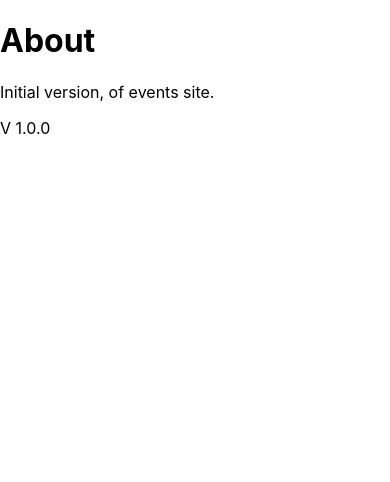
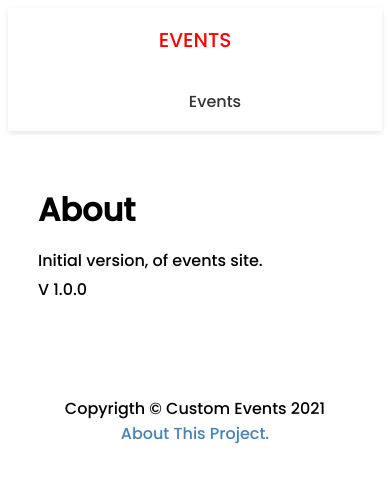
Before and after one commit to Crobatair/events, a Next.js app in the folder events-frontend/: page /about in a window 390 px wide. Shown: the top 482 px of the page. Built offline with nearby package versions, Linux system fonts and the light colour scheme.

Commit message:
create layout header & footer, also configured jsconfig.json to use absolute paths on imports.

```diff
--- /dev/null
+++ b/events-frontend/components/Footer.js
@@ -0,0 +1,23 @@
+import Link from 'next/link';
+import styles from '@/style/Footer.module.css';
+
+/**
+ * Footer for Custom Events Project
+ *
+ * @returns {JSX.Element}
+ * @constructor
+ */
+export default function Footer({}) {
+  return (
+    <footer className={styles.footer}>
+      <p>Copyrigth &copy; Custom Events 2021</p>
+      <p>
+        <Link href="/about">
+          <a>
+            About This Project.
+          </a>
+        </Link>
+      </p>
+    </footer>
+  );
+}
--- /dev/null
+++ b/events-frontend/components/Header.js
@@ -0,0 +1,26 @@
+import Link from 'next/link';
+import styles from '@/style/Header.module.css'
+
+/**
+ *
+ * Header for Custom Events Project
+ *
+ * @returns {JSX.Element}
+ * @constructor
+ */
+export default function Header({}) {
+  return (
+    <header className={styles.header}>
+      <div className={styles.logo}>
+        <Link href='/'>
+          <a>Events</a>
+        </Link>
+      </div>
+      <nav>
+        <ul>
+          <Link href="/events"><a>Events</a></Link>
+        </ul>
+      </nav>
+    </header>
+  );
+}
--- /dev/null
+++ b/events-frontend/components/Layout.js
@@ -0,0 +1,43 @@
+import Head from 'next/head';
+import styles from '@/style/Layout.module.css';
+import Header from '@/components/Header';
+import Footer from "@/components/Footer";
+
+/**
+ *
+ * Layout for Custom Events Project
+ *
+ * @param title {string} Title of the page
+ * @param keywords {string}
+ * @param description {string}
+ * @param children {[]}
+ * @returns {JSX.Element}
+ * @constructor
+ */
+export default function Layout({ title, keywords, description, children }) {
+
+
+
+  return (
+    <div>
+      <Head>
+       <title>{title}</title>
+        <meta name='description' content={description}/>
+        <meta name={'keywords'} content={keywords}/>
+      </Head>
+      <Header/>
+      <div className={styles.container}>
+
+        {children}
+      </div>
+
+      <Footer/>
+    </div>
+  )
+}
+
+Layout.defaultProps = {
+  title: "Custom Events by @Crobatair",
+  description: "Custom Events by @Crobatair",
+  keywords: "Events, Custom, Crobatair",
+}
--- a/events-frontend/pages/about.js
+++ b/events-frontend/pages/about.js
@@ -1,8 +1,9 @@
+import Layout from "@/components/Layout";
 
 export default function AboutPage({}) {
 
   return (
-    <div>
+    <Layout title="About Events Page" description="About this project of Events Page">
       <h1>About</h1>
       <p>
         Initial version, of events site.
@@ -10,6 +11,6 @@ export default function AboutPage({}) {
       <p>
         V 1.0.0
       </p>
-    </div>
+    </Layout>
   )
 }
--- /dev/null
+++ b/events-frontend/styles/Footer.module.css
@@ -0,0 +1,8 @@
+.footer {
+    margin: 100px 0px 40px;
+    text-align: center;
+}
+
+.footer p {
+    margin: 5px 0;
+}
--- /dev/null
+++ b/events-frontend/styles/Header.module.css
@@ -0,0 +1,56 @@
+.header {
+  display: flex;
+  justify-content: space-between;
+  align-items: center;
+  background: #fff;
+  color: #333;
+  height: 60px;
+  padding: 0 30px;
+  box-shadow: 0 2px 5px rgba(0, 0, 0, 0.1);
+}
+
+.header a {
+  color: #333;
+  margin-right: 20px;
+}
+
+.header a:hover {
+  color: #000;
+}
+.header ul {
+  display: flex;
+  align-items: center;
+  justify-content: center;
+  list-style: none;
+}
+
+.logo {
+  color: red;
+  font-size: 20px;
+  text-transform: uppercase;
+}
+
+.logo a {
+  color: red;
+}
+
+@media (max-width: 768px) {
+  .header {
+    flex-direction: column;
+    height: auto;
+  }
+
+  .header ul {
+    margin: 20px 0;
+    flex-direction: column;
+    text-align: center;
+  }
+
+  .header a {
+    margin-right: 0;
+  }
+
+  .logo {
+    margin: 20px 0;
+  }
+}
--- /dev/null
+++ b/events-frontend/styles/Layout.module.css
@@ -0,0 +1,5 @@
+.container {
+  margin: 60px auto;
+  max-width: 960px;
+  padding: 0 30px;
+}
--- a/events-frontend/styles/globals.css
+++ b/events-frontend/styles/globals.css
@@ -1,16 +1,60 @@
-html,
-body {
-  padding: 0;
-  margin: 0;
-  font-family: -apple-system, BlinkMacSystemFont, Segoe UI, Roboto, Oxygen,
-    Ubuntu, Cantarell, Fira Sans, Droid Sans, Helvetica Neue, sans-serif;
+
+@import url('https://fonts.googleapis.com/css2?family=Poppins:ital,wght@0,100;0,200;0,300;0,500;1,100;1,300;1,500&display=swap');
+
+html, body {
+    font-family:'Poppins', sans-serif;
+    line-height: 1.2;
 }
 
 a {
-  color: inherit;
-  text-decoration: none;
+    text-decoration: none;
+    color: steelblue;
 }
 
-* {
-  box-sizing: border-box;
+p {
+  margin: 10px 0;
 }
+
+h1 {
+    margin-top: 20px;
+}
+
+.btn {
+    display: inline-block;
+    background: red;
+    color: white;
+    padding: 10px 20px;
+    cursor: pointer;
+    border: 0;
+    border-radius: 5px;
+}
+
+.btn:hover {
+    opacity: 0.9;
+}
+
+.btn .secondary{
+    font: inherit;
+    font-size: 13px;
+    background: black;
+    color: white !important;
+    border: 0;
+    border-radius: 5px;
+    padding: 5px 15px;
+    margin: 0 20px;
+    cursor: pointer;
+}
+
+.btn:hover .secondary{
+    opacity: 0.8;
+}
+
+.btn-icon {
+    display: flex;
+    align-items: center;
+    justify-content: center;
+}
+
+.btn-icon svg {
+    margin-right: 5px;
+}
```
Also changed, not shown: events-frontend/jsconfig.json (added, +16 -0 lines), events-frontend/pages/events/index.js (+9 -5 lines), events-frontend/pages/index.js (+4 -3 lines), events-frontend/styles/Home.module.css (deleted, +0 -121 lines).
